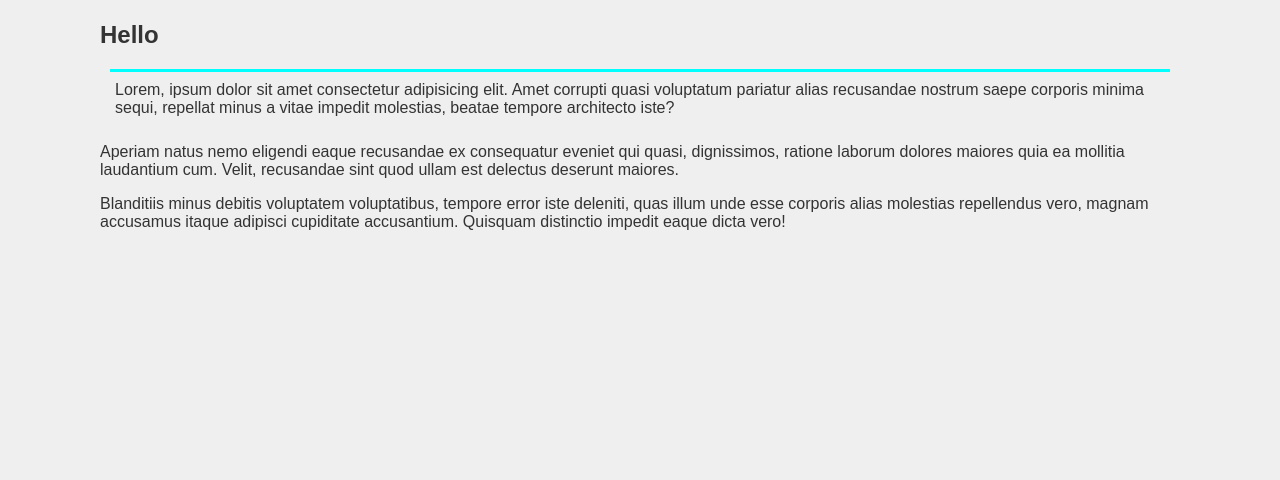
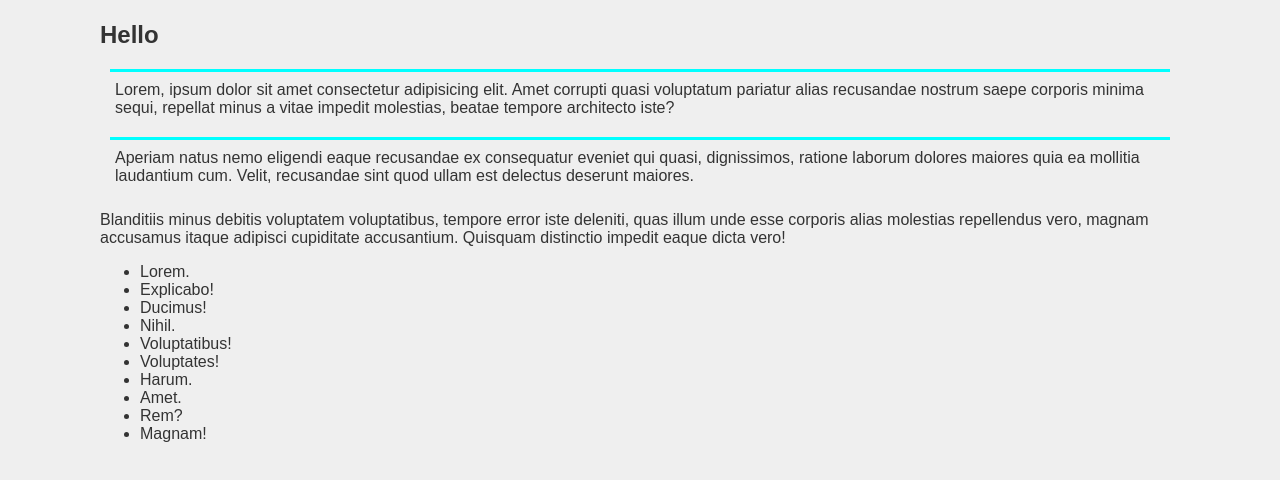
Before and after one commit to annettevogt/personal-webseite, a plain HTML site: page index.html in a window 1280 px wide. Drawn offline with Linux system fonts and the light colour scheme.

```diff
--- a/index.html
+++ b/index.html
@@ -25,7 +25,7 @@
           corporis minima sequi, repellat minus a vitae impedit molestias,
           beatae tempore architecto iste?
         </p>
-        <p>
+        <p class="box">
           Aperiam natus nemo eligendi eaque recusandae ex consequatur eveniet
           qui quasi, dignissimos, ratione laborum dolores maiores quia ea
           mollitia laudantium cum. Velit, recusandae sint quod ullam est
@@ -37,6 +37,38 @@
           vero, magnam accusamus itaque adipisci cupiditate accusantium.
           Quisquam distinctio impedit eaque dicta vero!
         </p>
+
+        <!-- <ul>
+          <li>Lorem.</li>
+          <li>Ab.</li>
+          <li>Suscipit?</li>
+          <li>Nihil!</li>
+          <li>Lorem.</li>
+          <li>Ab.</li>
+          <li>Suscipit?</li>
+          <li>Nihil!</li>
+          <li>Lorem.</li>
+          <li>Ab.</li>
+          <li>Suscipit?</li>
+          <li>Nihil!</li>
+          <li>Lorem.</li>
+          <li>Ab.</li>
+          <li>Suscipit?</li>
+          <li>Nihil!</li>
+        </ul> -->
+
+        <ul class="tag-list">
+          <li>Lorem.</li>
+          <li>Explicabo!</li>
+          <li>Ducimus!</li>
+          <li>Nihil.</li>
+          <li>Voluptatibus!</li>
+          <li>Voluptates!</li>
+          <li>Harum.</li>
+          <li>Amet.</li>
+          <li>Rem?</li>
+          <li>Magnam!</li>
+        </ul>
       </article>
     </main>
   </body>
```
